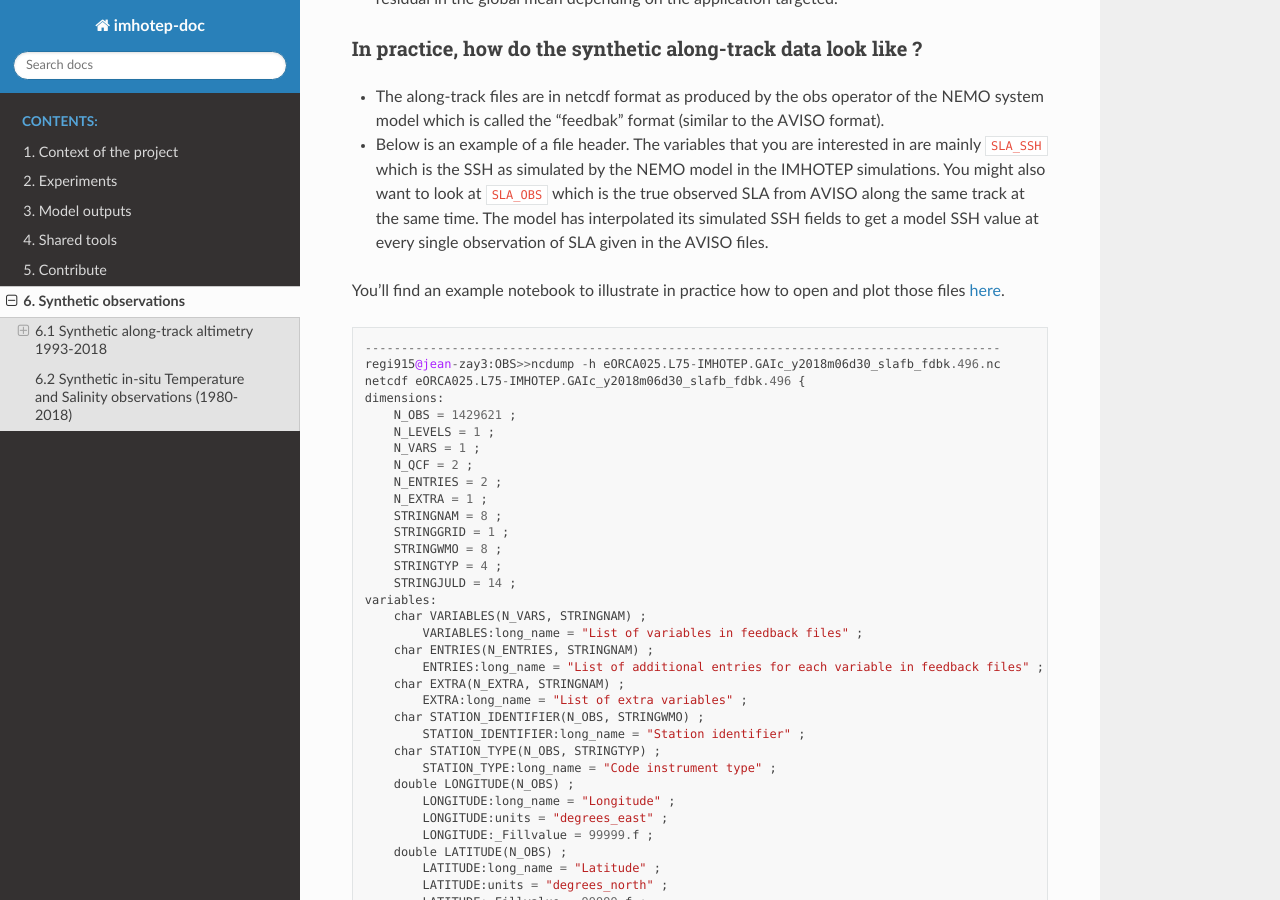
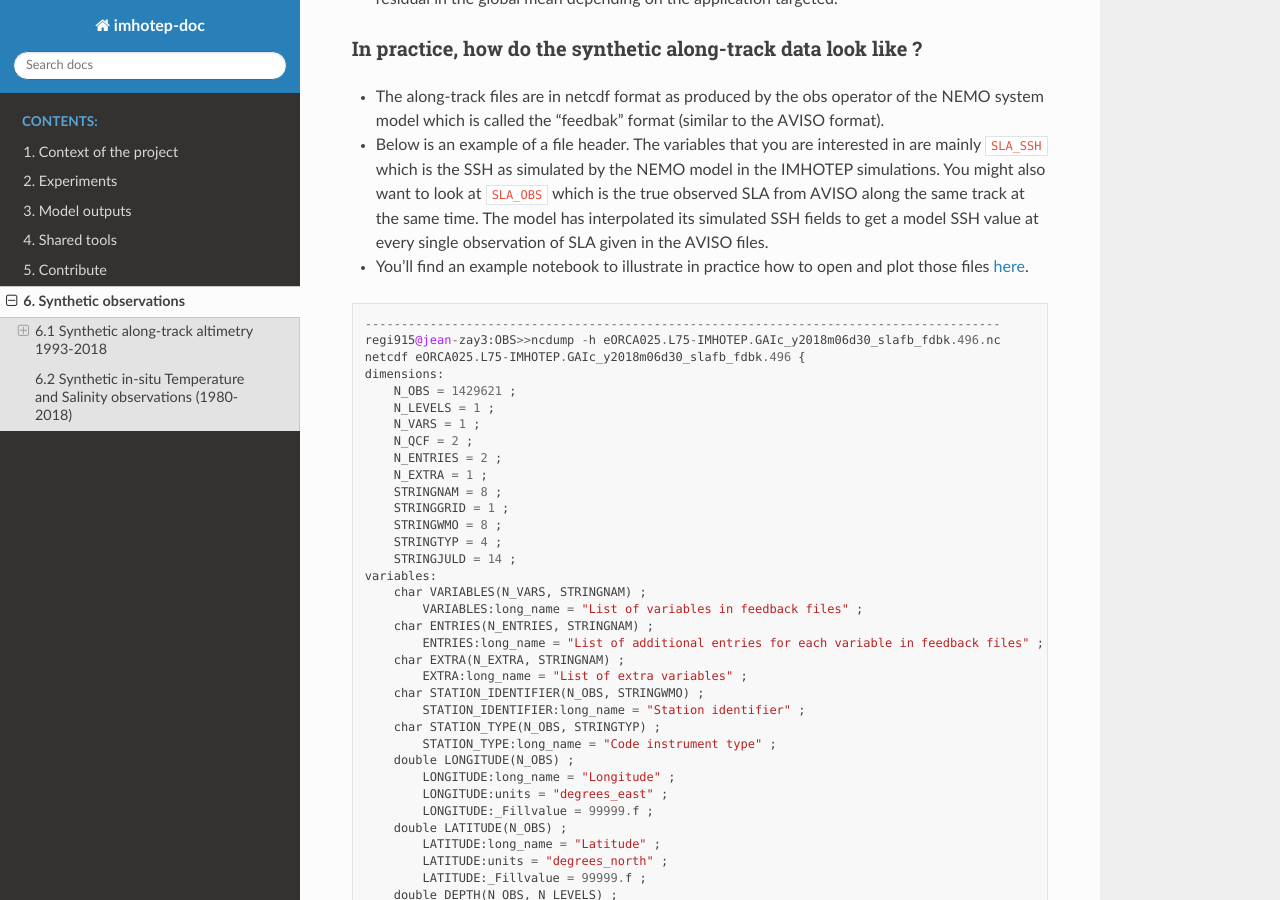
Before and after one commit to imhotep-project/doc-imhotep, a Sphinx documentation site: the page built from source/6-Synthetic-Obs.md, in a window 1280 px wide and 900 px high, scrolled down 1954 px. Built offline with Sphinx 7.4.7 and the Read the Docs theme 2.0.0, drawn with Linux system fonts in a browser that asks for light colours.

Commit message:
Update 6-Synthetic-Obs.md

````diff
--- a/source/6-Synthetic-Obs.md
+++ b/source/6-Synthetic-Obs.md
@@ -59,7 +59,7 @@ _Fig.6.1 Altimetry vocabulary._
 
 * Below is an example of a file header. The variables that you are interested in are mainly `SLA_SSH` which is the SSH as simulated by the NEMO model in the IMHOTEP simulations. You might also want to look at `SLA_OBS` which is the true observed SLA from AVISO along the same track at the same time. The model has interpolated its simulated SSH fields to get a model SSH value at every single observation of SLA given in the AVISO files.
 
-You'll find an example notebook to illustrate in practice how to open and plot those files [here](https://github.com/imhotep-project/imhotep-synthetic-obs/blob/main/tools/2023-07-19_check_SLA.ipynb).
+* You'll find an example notebook to illustrate in practice how to open and plot those files [here](https://github.com/imhotep-project/imhotep-synthetic-obs/blob/main/tools/2023-07-19_check_SLA.ipynb).
 
 ```
 ----------------------------------------------------------------------------------------
````
